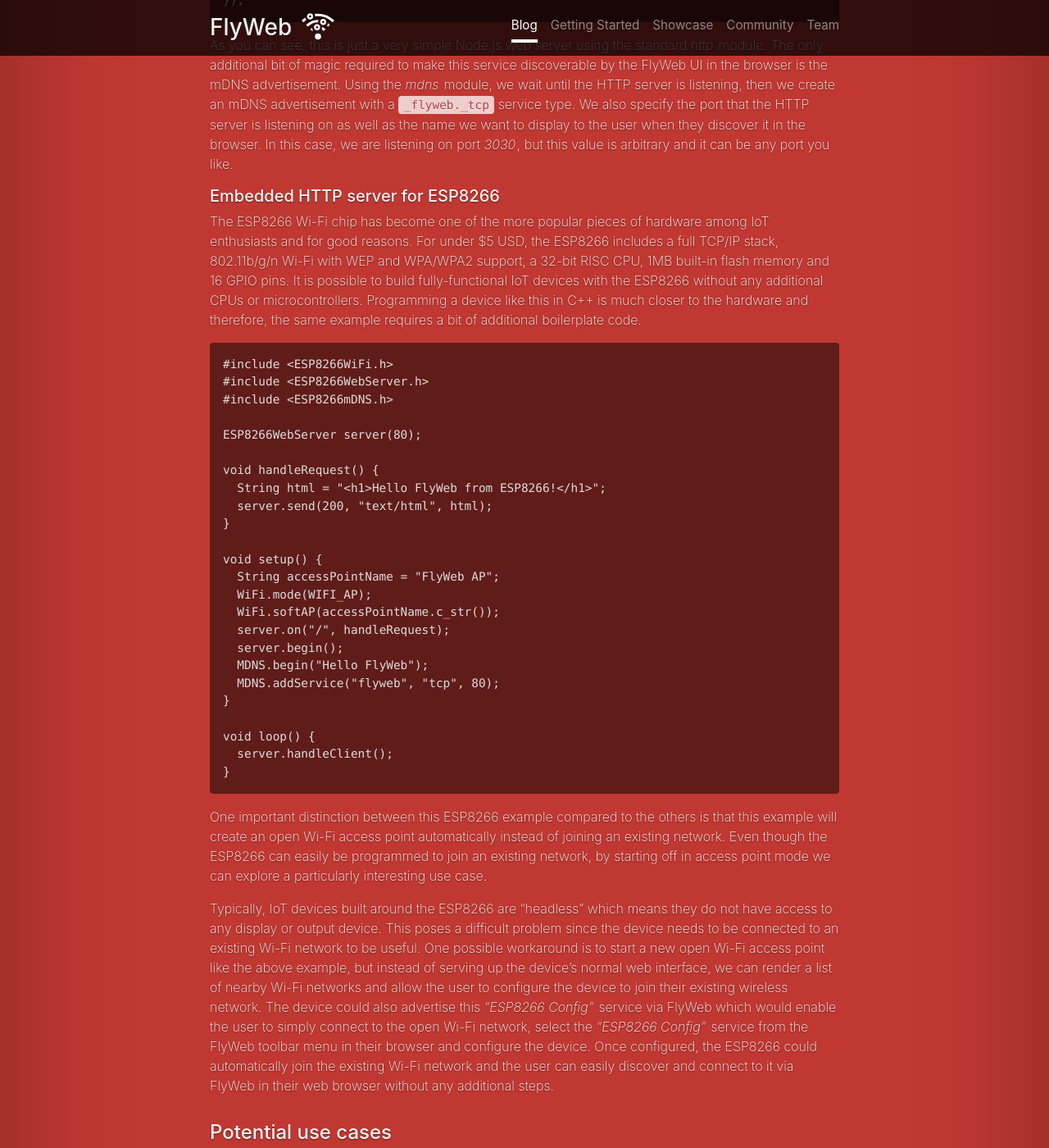
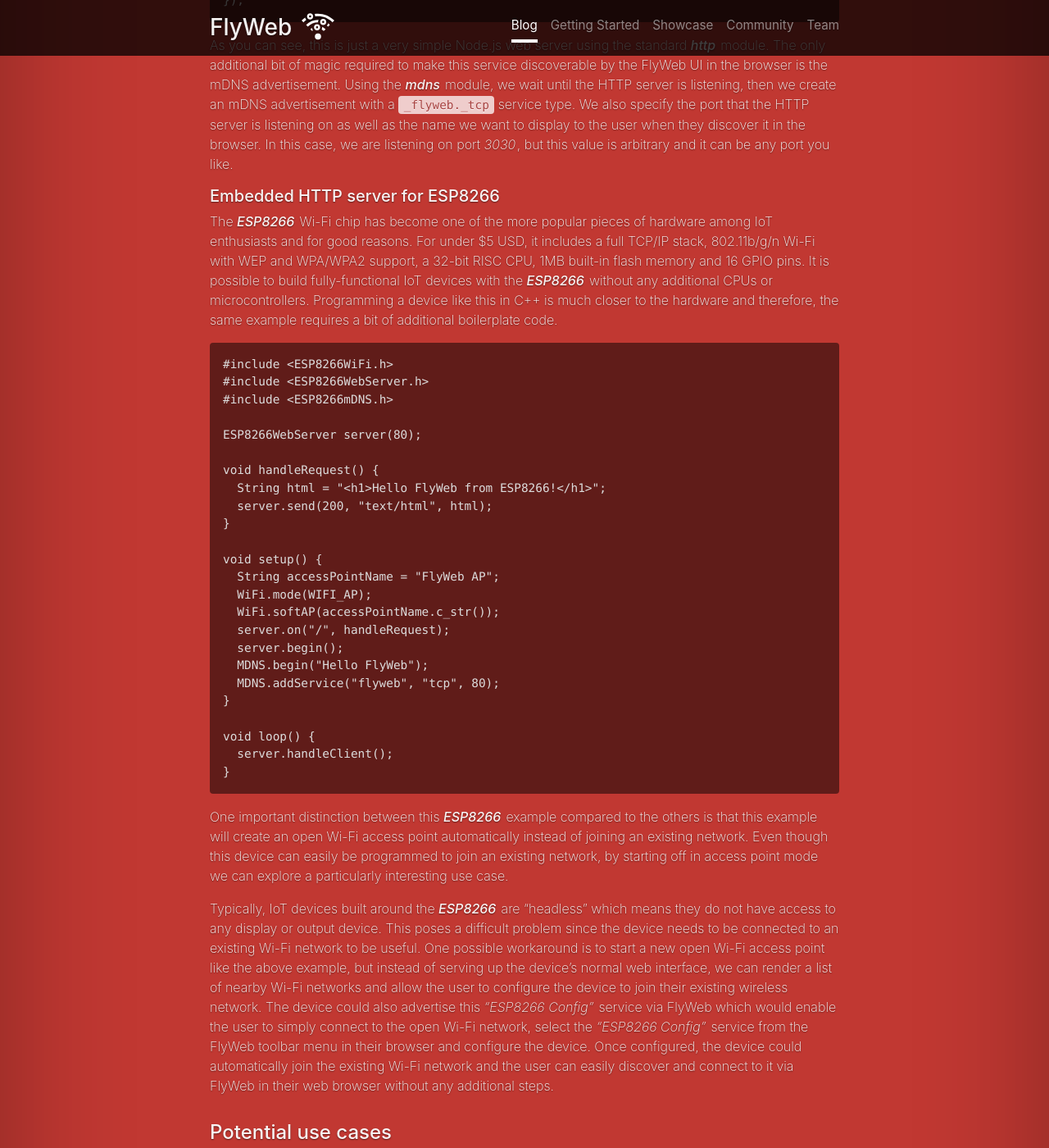
Before and after one commit to flyweb/flyweb.github.io, a Jekyll site: the page built from _posts/2016-11-01-introducing-flyweb.markdown, in a window 1280 px wide and 1400 px high, scrolled down 5966 px. Shown: the whole window at 82% size. Built offline with Jekyll 4.4.1, drawn with Linux system fonts in a browser that asks for light colours; nearby versions of some CDN libraries; a style sheet for code colours, icons or effects is not loaded; some of the changed text lies outside the part shown.

Commit message:
Sprinkled hyperlinks throughout the 'Introducing FlyWeb' blog post for reference.

````diff
--- a/_posts/2016-11-01-introducing-flyweb.markdown
+++ b/_posts/2016-11-01-introducing-flyweb.markdown
@@ -46,11 +46,11 @@
 
 ### Connecting to a FlyWeb service
 
-As explained earlier, FlyWeb is comprised of not only a new API for publishing web servers, but also a user-facing feature in the browser for discovering and connecting to them. In the current implementation in Firefox Nightly, this feature can be found in a toolbar menu that reveals a list of nearby FlyWeb services for the user to choose from. In Firefox for Android, the FlyWeb menu item navigates the user to an _about:flyweb_ page for displaying the same list of services in a mobile-friendly format.
+As explained earlier, FlyWeb is comprised of not only a new API for publishing web servers, but also a user-facing feature in the browser for discovering and connecting to them. In the current implementation in [*Firefox Nightly*](https://nightly.mozilla.org/), this feature can be found in a toolbar menu that reveals a list of nearby FlyWeb services for the user to choose from. In [*Firefox for Android*](https://nightly.mozilla.org/#Android), the FlyWeb menu item navigates the user to an _about:flyweb_ page for displaying the same list of services in a mobile-friendly format.
 
 {:.alert.alert-danger}
 {:role="alert"}
-Since FlyWeb is still an experimental API and feature, it is currently only available in *Nightly* builds and it is required that the `dom.flyweb.enabled` pref be turned on under _about:config_
+Since FlyWeb is still an experimental API and feature, it is currently only available in [*Nightly*](https://nightly.mozilla.org/) builds and it is required that the `dom.flyweb.enabled` pref be turned on under _about:config_
 
 When populating the list of FlyWeb services, the browser broadcasts an mDNS query packet via UDP multicast on port *5353*. All nearby clients advertising FlyWeb services will respond to this query packet with the same mDNS response packet they previously sent when they were first announced. The mDNS query packet for FlyWeb services will always be the same as seen in the diagram below. It simply contains a single PTR record that specifies the `_flyweb._tcp.local` service type.
 
@@ -116,14 +116,14 @@
 sudo apt-get install nodejs
 ```
 
-In our example, we are going to use the *mdns* NPM package so that we can advertise mDNS services through Avahi in Node.js. Before you can install the *mdns* package from NPM, you will need to have the *libavahi-compat-libdnssd-dev* package installed. To install these packages, simply run:
+In our example, we are going to use the [*mdns*](https://www.npmjs.com/package/mdns) NPM package so that we can advertise mDNS services through [*Avahi*](https://en.wikipedia.org/wiki/Avahi_(software)) in Node.js. Before you can install the [*mdns*](https://www.npmjs.com/package/mdns) package from NPM, you will need to have the [*libavahi-compat-libdnssd-dev*](https://packages.debian.org/jessie/libavahi-compat-libdnssd-dev) package installed. To install these packages, simply run:
 
 ```
 sudo apt-get install libavahi-compat-libdnssd-dev
 sudo npm install -g mdns
 ```
 
-Note that the *libavahi-compat-libdnssd-dev* package provides Avahi headers for Apple Bonjour compatibility. This is required since the *mdns* package utilizes the Apple Bonjour API directly. Because of that, this Node.js example can also run on macOS/OS X systems by simply installing the *mdns* package from NPM. This example will also run on Windows systems provided that the Apple Bonjour is installed. See the [*mdns README*](https://github.com/agnat/node_mdns) for more information.
+Note that the [*libavahi-compat-libdnssd-dev*](https://packages.debian.org/jessie/libavahi-compat-libdnssd-dev) package provides [*Avahi*](https://en.wikipedia.org/wiki/Avahi_(software)) headers for [*Apple Bonjour*](https://en.wikipedia.org/wiki/Bonjour_(software)) compatibility. This is required since the [*mdns*](https://www.npmjs.com/package/mdns) package utilizes the [*Apple Bonjour*](https://en.wikipedia.org/wiki/Bonjour_(software)) API directly. Because of that, this Node.js example can also run on macOS/OS X systems by simply installing the [*mdns*](https://www.npmjs.com/package/mdns) package from NPM. This example will also run on Windows systems provided that [*Apple Bonjour*](https://en.wikipedia.org/wiki/Bonjour_(software)) is installed. See the [*mdns README*](https://github.com/agnat/node_mdns) for more information.
 
 ```
 var http = require('http');
@@ -144,11 +144,11 @@
 });
 ```
 
-As you can see, this is just a very simple Node.js web server using the standard *http* module. The only additional bit of magic required to make this service discoverable by the FlyWeb UI in the browser is the mDNS advertisement. Using the *mdns* module, we wait until the HTTP server is listening, then we create an mDNS advertisement with a `_flyweb._tcp` service type. We also specify the port that the HTTP server is listening on as well as the name we want to display to the user when they discover it in the browser. In this case, we are listening on port *3030*, but this value is arbitrary and it can be any port you like.
+As you can see, this is just a very simple Node.js web server using the standard [*http*](https://nodejs.org/api/http.html) module. The only additional bit of magic required to make this service discoverable by the FlyWeb UI in the browser is the mDNS advertisement. Using the [*mdns*](https://www.npmjs.com/package/mdns) module, we wait until the HTTP server is listening, then we create an mDNS advertisement with a `_flyweb._tcp` service type. We also specify the port that the HTTP server is listening on as well as the name we want to display to the user when they discover it in the browser. In this case, we are listening on port *3030*, but this value is arbitrary and it can be any port you like.
 
 ##### Embedded HTTP server for ESP8266
 
-The ESP8266 Wi-Fi chip has become one of the more popular pieces of hardware among IoT enthusiasts and for good reasons. For under $5 USD, the ESP8266 includes a full TCP/IP stack, 802.11b/g/n Wi-Fi with WEP and WPA/WPA2 support, a 32-bit RISC CPU, 1MB built-in flash memory and 16 GPIO pins. It is possible to build fully-functional IoT devices with the ESP8266 without any additional CPUs or microcontrollers. Programming a device like this in C++ is much closer to the hardware and therefore, the same example requires a bit of additional boilerplate code.
+The [*ESP8266*](https://en.wikipedia.org/wiki/ESP8266) Wi-Fi chip has become one of the more popular pieces of hardware among IoT enthusiasts and for good reasons. For under $5 USD, it includes a full TCP/IP stack, 802.11b/g/n Wi-Fi with WEP and WPA/WPA2 support, a 32-bit RISC CPU, 1MB built-in flash memory and 16 GPIO pins. It is possible to build fully-functional IoT devices with the [*ESP8266*](https://en.wikipedia.org/wiki/ESP8266) without any additional CPUs or microcontrollers. Programming a device like this in C++ is much closer to the hardware and therefore, the same example requires a bit of additional boilerplate code.
 
 ```
 #include <ESP8266WiFi.h>
@@ -177,9 +177,9 @@
 }
 ```
 
-One important distinction between this ESP8266 example compared to the others is that this example will create an open Wi-Fi access point automatically instead of joining an existing network. Even though the ESP8266 can easily be programmed to join an existing network, by starting off in access point mode we can explore a particularly interesting use case.
+One important distinction between this [*ESP8266*](https://en.wikipedia.org/wiki/ESP8266) example compared to the others is that this example will create an open Wi-Fi access point automatically instead of joining an existing network. Even though this device can easily be programmed to join an existing network, by starting off in access point mode we can explore a particularly interesting use case.
 
-Typically, IoT devices built around the ESP8266 are "headless" which means they do not have access to any display or output device. This poses a difficult problem since the device needs to be connected to an existing Wi-Fi network to be useful. One possible workaround is to start a new open Wi-Fi access point like the above example, but instead of serving up the device's normal web interface, we can render a list of nearby Wi-Fi networks and allow the user to configure the device to join their existing wireless network. The device could also advertise this *"ESP8266 Config"* service via FlyWeb which would enable the user to simply connect to the open Wi-Fi network, select the *"ESP8266 Config"* service from the FlyWeb toolbar menu in their browser and configure the device. Once configured, the ESP8266 could automatically join the existing Wi-Fi network and the user can easily discover and connect to it via FlyWeb in their web browser without any additional steps.
+Typically, IoT devices built around the [*ESP8266*](https://en.wikipedia.org/wiki/ESP8266) are "headless" which means they do not have access to any display or output device. This poses a difficult problem since the device needs to be connected to an existing Wi-Fi network to be useful. One possible workaround is to start a new open Wi-Fi access point like the above example, but instead of serving up the device's normal web interface, we can render a list of nearby Wi-Fi networks and allow the user to configure the device to join their existing wireless network. The device could also advertise this *"ESP8266 Config"* service via FlyWeb which would enable the user to simply connect to the open Wi-Fi network, select the *"ESP8266 Config"* service from the FlyWeb toolbar menu in their browser and configure the device. Once configured, the device could automatically join the existing Wi-Fi network and the user can easily discover and connect to it via FlyWeb in their web browser without any additional steps.
 
 ### Potential use cases
 
@@ -192,7 +192,7 @@
 
 ### Where do we go from here?
 
-As mentioned earlier, an initial "version 0" implementation has landed in Firefox Nightly with the `dom.flyweb.enabled` preference *disabled* by default. Our implementation is currently undergoing a security review to ensure that it is not introducing any new exploitable vulnerabilities before including it in the other release channels.
+As mentioned earlier, an initial "version 0" implementation has landed in [*Firefox Nightly*](https://nightly.mozilla.org/) with the `dom.flyweb.enabled` preference *disabled* by default. Our implementation is currently undergoing a security review to ensure that it is not introducing any new exploitable vulnerabilities before including it in the other release channels.
 
 A team has also been exploring commercial opportunities for FlyWeb revolving around consumer hardware products. From a technical perspective, we would also like to explore the potential to utilize Bluetooth as a transport layer. We believe that Bluetooth could expand the scope for use cases we've already identified and may also enable additional use cases that aren't possible with the current implementation.
 
--- a/js/index.js
+++ b/js/index.js
@@ -11,6 +11,8 @@
   $('[data-toggle="tooltip"').tooltip({
     offset: '5 0'
   });
+
+  $('.post-content a').attr('target', '_blank');
 
   if (window.hljs) {
     hljs.initHighlightingOnLoad();
````
Also changed, not shown: other parts of _posts/2016-11-01-introducing-flyweb.markdown (+7 -6 lines).
